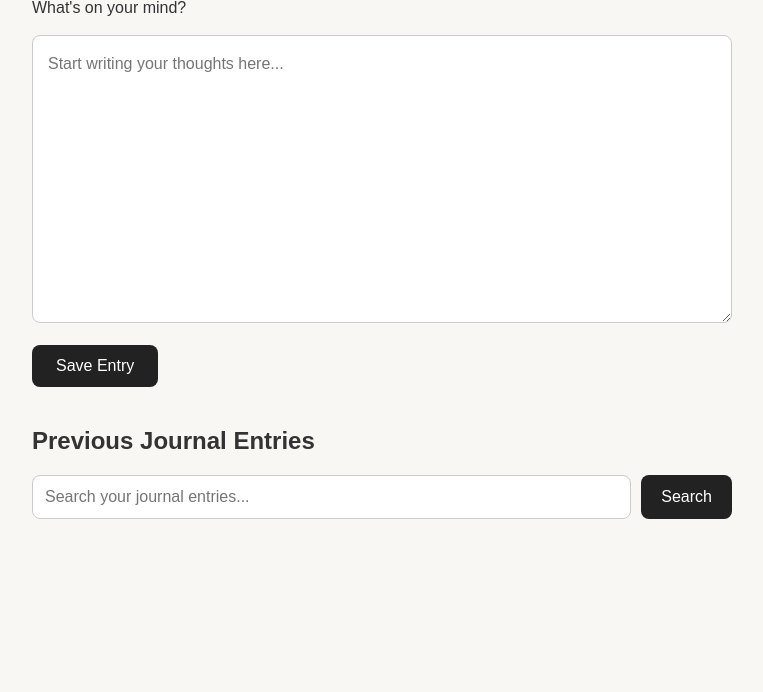
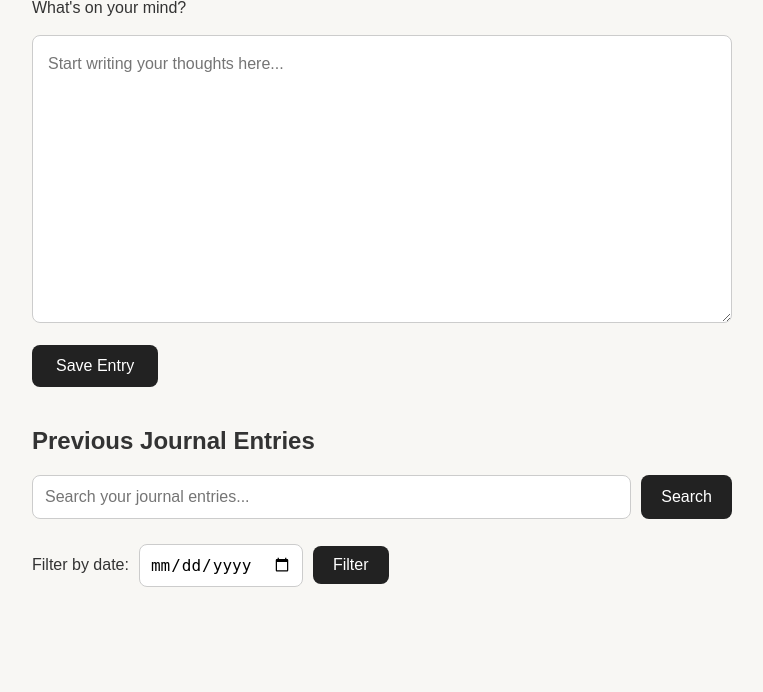
Before and after one commit to bibekshah47/daily-journal, a Flask app: page / in a window 1280 px wide. Shown: the part 311-1003 px from the top of the page, without its empty margins (258-1021 px from the left). Before the commit the page ends 830 px from the top, so only its background shows below. Run offline with Flask 3, Linux system fonts and the light colour scheme; data that the repository does not hold is empty.

Commit message:
Add journal date filtering feature

```diff
--- a/app.py
+++ b/app.py
@@ -12,6 +12,10 @@ def home():
 
 
     search_query = request.args.get("search", "")
+
+    filter_date = request.args.get("filter_date", "")
+    print("Selected date:", filter_date)
+
     print("Search keyword:", search_query)
 
 
@@ -40,7 +44,13 @@ def home():
 
 
 
-    if search_query:
+
+    if filter_date:
+        cursor.execute(
+            "SELECT * FROM entries WHERE date(created_at) = ? ORDER BY id DESC",
+            (filter_date,)
+        )
+    elif search_query:
         cursor.execute(
             "SELECT * FROM entries WHERE content LIKE ? ORDER BY id DESC",
             ("%" + search_query + "%",)
@@ -49,6 +59,7 @@ def home():
         cursor.execute("SELECT * FROM entries ORDER BY id DESC")
 
     rows = cursor.fetchall()
+
 
 
     entries = []
--- a/static/style.css
+++ b/static/style.css
@@ -142,3 +142,22 @@ button:hover {
 .search-form button {
     padding: 12px 20px;
 }
+
+
+.date-filter-form {
+    display: flex;
+    align-items: center;
+    gap: 10px;
+    margin-bottom: 25px;
+}
+
+.date-filter-form input {
+    padding: 10px;
+    border: 1px solid #cccccc;
+    border-radius: 8px;
+    font-size: 16px;
+}
+
+.date-filter-form button {
+    padding: 10px 20px;
+}
--- a/templates/index.html
+++ b/templates/index.html
@@ -55,6 +55,22 @@
     </form>
 
 
+    <form action="/" method="GET" class="date-filter-form">
+
+        <label for="filter-date">Filter by date:</label>
+
+        <input
+            type="date"
+            id="filter-date"
+            name="filter_date"
+        >
+
+        <button type="submit">Filter</button>
+
+    </form>
+
+
+
 
 
     {% for entry in entries %}
```
